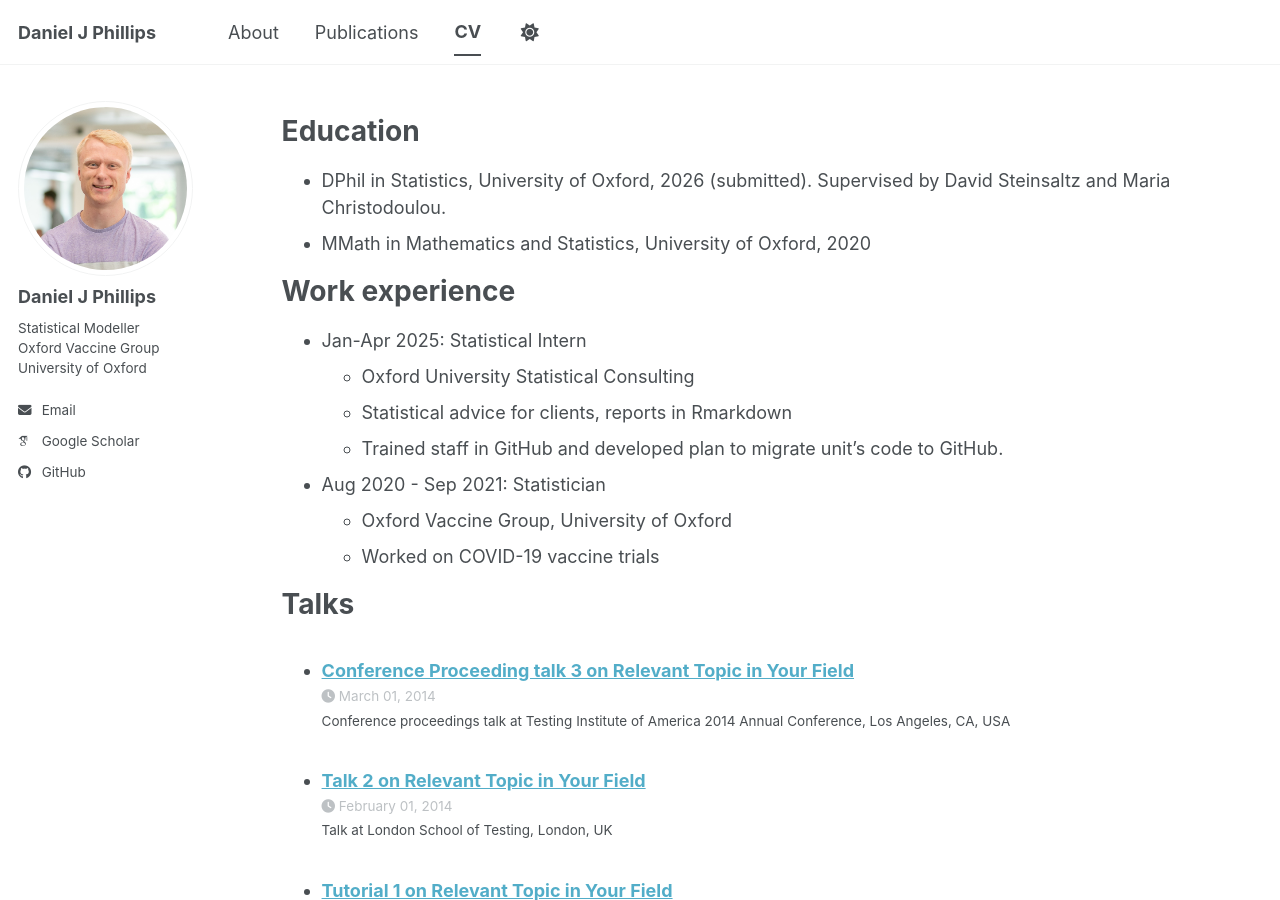
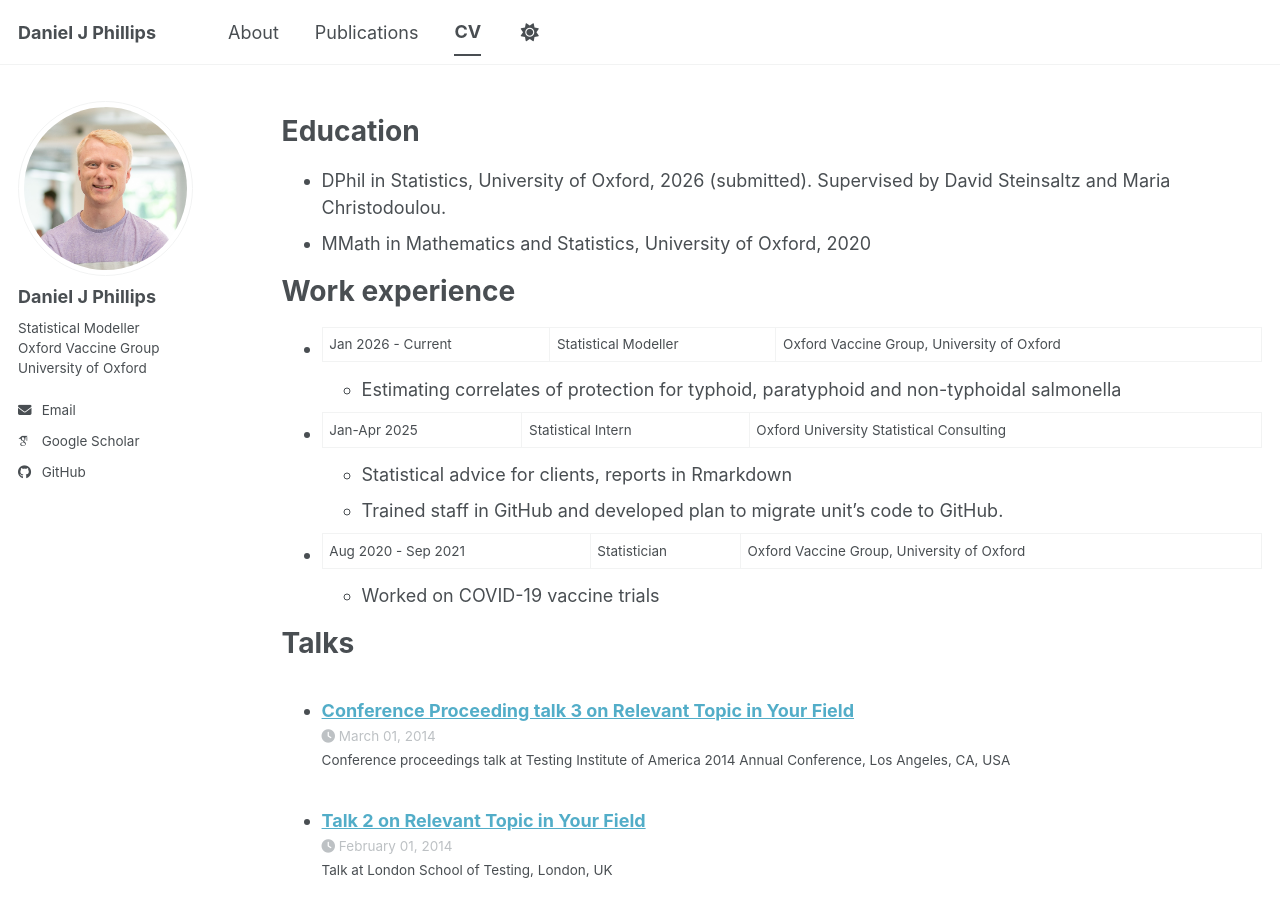
Before and after one commit to danphillipsstats/danphillipsstats.github.io, a Jekyll site: the page built from _pages/cv.md, in a window 1280 px wide and 900 px high. Built offline with Jekyll 4.4.1, drawn with Linux system fonts in a browser that asks for light colours; some web fonts are replaced; a script bundle is joined from its source files by our own code; library files that are not in the unit come from our copies.

Commit message:
Update cv.md
Added current work

```diff
--- a/_pages/cv.md
+++ b/_pages/cv.md
@@ -16,13 +16,14 @@ Education
 
 Work experience
 ======
-* Jan-Apr 2025: Statistical Intern
-  * Oxford University Statistical Consulting
+* Jan 2026 - Current | Statistical Modeller | Oxford Vaccine Group, University of Oxford
+  * Estimating correlates of protection for typhoid, paratyphoid and non-typhoidal salmonella <br>
+
+* Jan-Apr 2025 | Statistical Intern | Oxford University Statistical Consulting
   * Statistical advice for clients, reports in Rmarkdown
-  * Trained staff in GitHub and developed plan to migrate unit's code to GitHub.
+  * Trained staff in GitHub and developed plan to migrate unit's code to GitHub. <br>
 
-* Aug 2020 - Sep 2021: Statistician
-  * Oxford Vaccine Group, University of Oxford
+* Aug 2020 - Sep 2021 | Statistician | Oxford Vaccine Group, University of Oxford
   * Worked on COVID-19 vaccine trials
 
 Talks
```
